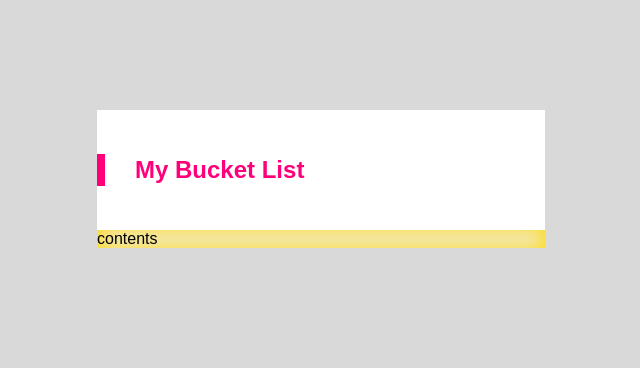
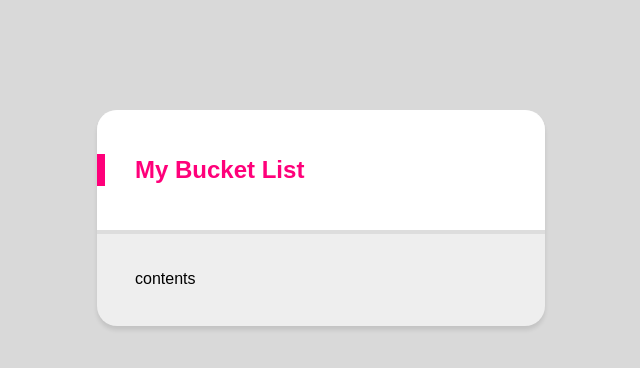
Before and after one commit to Wwththhk/bucketlist, a plain HTML site: page index.html in a window 1280 px wide. Shown: the whole page, without its empty margins (319-959 px from the left). Drawn offline with Linux system fonts and the light colour scheme.

Commit message:
contents layout 완성/기본 간격 조정

```diff
--- a/style.css
+++ b/style.css
@@ -28,12 +28,15 @@ body {
 
 .bucketlist {
     background-color: #eee;
-
+    box-shadow: 0 4px 4px 0 rgba(0, 0, 0, 0.10);
+    border-radius: 20px;
+    overflow: hidden;
 }
 
 .bucketlist-header {
     background-color: white;
     padding: 44px 0;
+    border-bottom: 4px solid #ddd;
 }
 
 .bucketlist-header h1 {
@@ -46,5 +49,5 @@ body {
 }
 
 .bucketlist-contents {
-    box-shadow: inset 0 0 20px gold;
+    padding: 36px 38px 38px 38px;
 }
```
